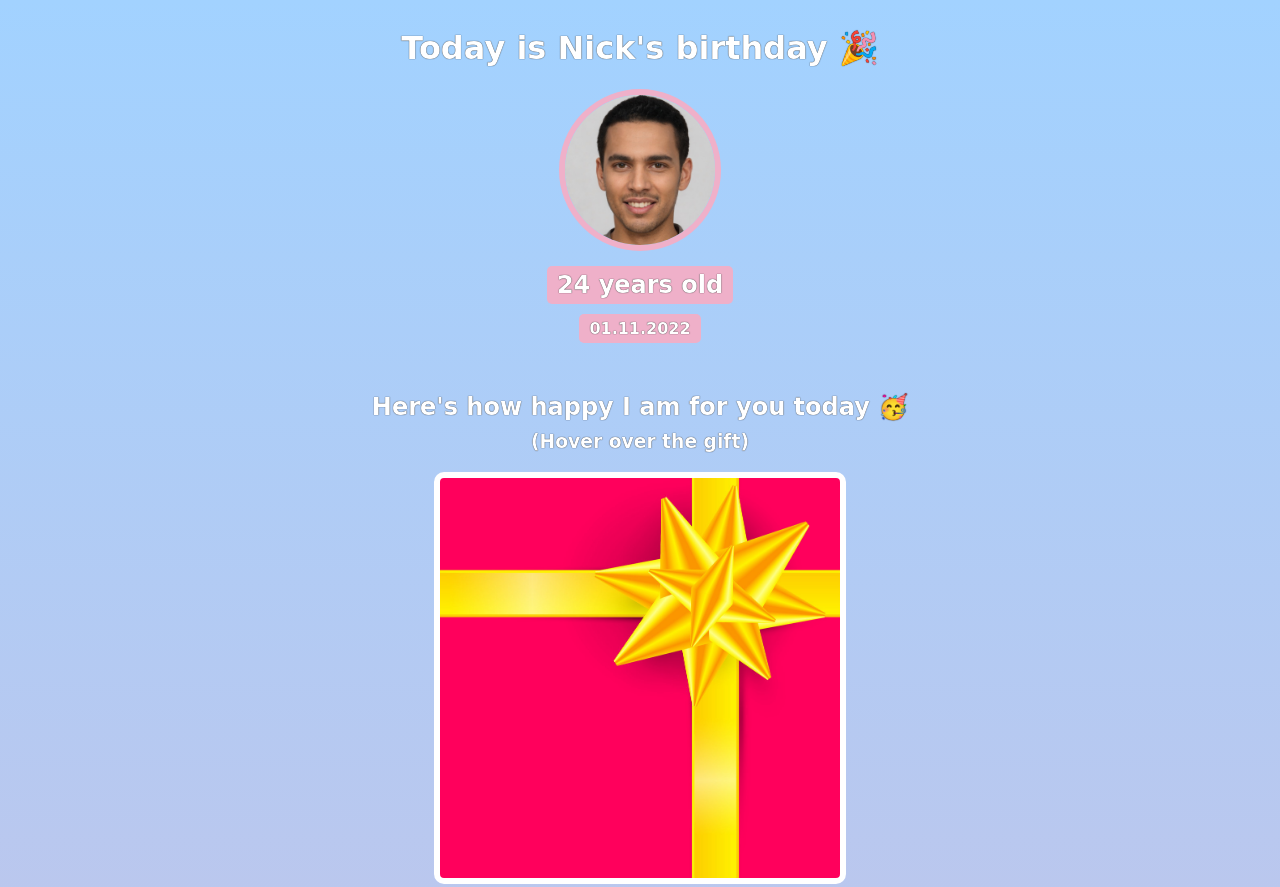
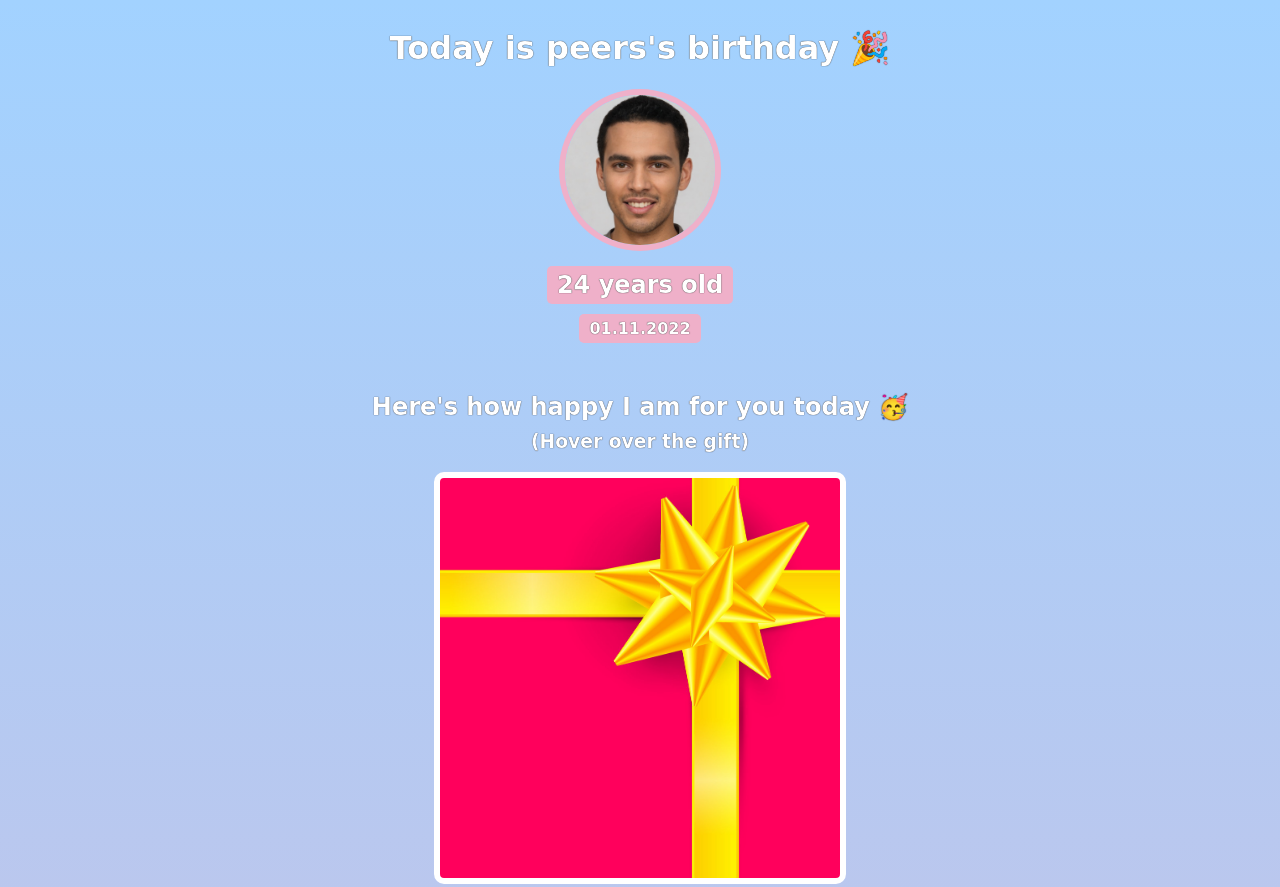
Before and after one commit to Tharusha-bit/Birthday-card, a website built with Vite: page index.html in a window 1280 px wide. Shown: the top 887 px of the page. Built offline with nearby package versions, Linux system fonts and the light colour scheme; a web font is replaced by a local one.

Commit message:
changed the name to peers

```diff
--- a/index.html
+++ b/index.html
@@ -7,7 +7,7 @@
     </head>
     <body>
         <div id="header">
-            <h1>Today is Nick's birthday 🎉</h1>
+            <h1>Today is peers's birthday 🎉</h1>
             <img id="bff-img" src="images/nick.jpg">
             <h2 id="bday-age">24 years old</h2>
             <h4 id="bday-date">01.11.2022</h4>
```
